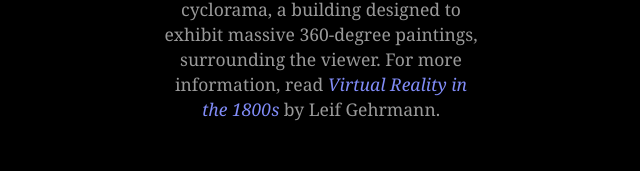
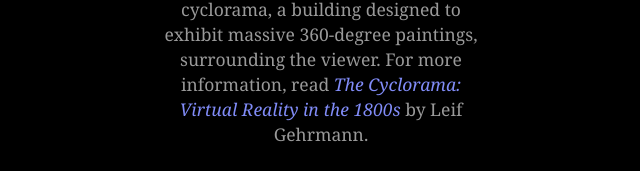
Before and after one commit to leifgehrmann/cyclorama, a Vue app: page / in a window 1280 px wide. Shown: the part 198-369 px from the top of the page, without its empty margins (319-959 px from the left). Built offline with nearby package versions, Linux system fonts and the light colour scheme.

Commit message:
Updated link to point to specific post

```diff
--- a/src/components/SelectionScreen.vue
+++ b/src/components/SelectionScreen.vue
@@ -10,7 +10,7 @@ const hornorPanoramas = ref(Object.entries(getScenes()).filter(([_, scene]) => s
 <template>
   <div id="screen">
     <h1 class="italic text-3xl font-bold">Cycloramas</h1>
-    <p class="mb-10">A collection of panoramas from the 1800s and a virtual recreation of the cyclorama, a building designed to exhibit massive 360-degree paintings, surrounding the viewer. For more information, read <a href="https://leifgehrmann.com"><em>Virtual Reality in the&nbsp;1800s</em></a> by Leif Gehrmann.</p>
+    <p class="mb-10">A collection of panoramas from the 1800s and a virtual recreation of the cyclorama, a building designed to exhibit massive 360-degree paintings, surrounding the viewer. For more information, read <a href="https://leifgehrmann.com/2024/06/09/1800-panoramas/"><em>The Cyclorama: Virtual Reality in the&nbsp;1800s</em></a> by Leif Gehrmann.</p>
     <h2>1. Panoramas by the Barkers</h2>
     <p>Panoramas from Robert Barker, Henry Aston Barker, or any other panoramas exhibited at Leicester Square or the Strand in London.</p>
     <ul>
```
